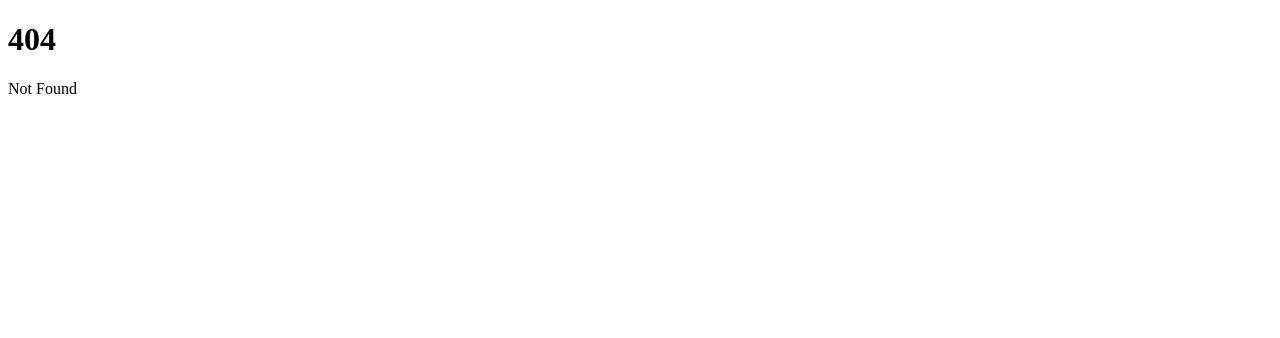
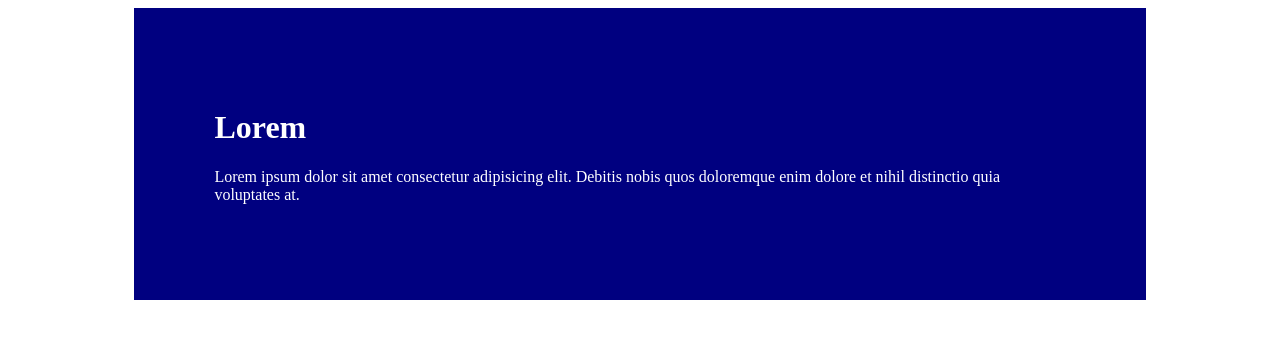
Before and after one commit to TaufiqHdyt/crl-21, a SvelteKit app: page /day-1/03 in a window 1280 px wide. Before the commit this address had no page. Shown: the top 338 px of the page. Built offline with nearby package versions, Linux system fonts and the light colour scheme.

Commit message:
day 1 - 3 done

```diff
--- /dev/null
+++ b/src/routes/day-1/03/+page.server.ts
@@ -0,0 +1,7 @@
+import type { PageServerLoad } from './$types';
+
+export const load = (async () => {
+	return {
+		title: "Why it's a good idea to avoid heights"
+	};
+}) satisfies PageServerLoad;
--- /dev/null
+++ b/src/routes/day-1/03/+page.svelte
@@ -0,0 +1,14 @@
+<script lang="ts">
+	import type { PageData } from './$types';
+
+	export let data: PageData;
+</script>
+
+<div class="container">
+	<h1>Lorem</h1>
+	<p>Lorem ipsum dolor sit amet consectetur adipisicing elit. Debitis nobis quos doloremque enim dolore et nihil distinctio quia voluptates at.</p>
+</div>
+
+<style>
+	@import 'style.css';
+</style>
--- /dev/null
+++ b/src/routes/day-1/03/style.css
@@ -0,0 +1,28 @@
+* {
+  box-sizing: border-box;
+}
+
+body {
+  margin: 0;
+  font-family: sans-serif;
+}
+
+.container {
+  background: navy;
+  color: white;
+
+  width: 80%;
+  margin: 0 auto;
+
+  /*
+    avoid using height on dynamic long content
+    website are responsive by default
+   */
+  /* height: 300px; */
+
+  /* use padding instead */
+  /* 1em = 1 * default font size in this element (16px); 5 * 16 = 80px */
+  /* 1rem = 1 * default font size of root html (::root) element (16px) */
+  padding: 5em;
+  /* use em for component with dynamic font size */
+}
```
